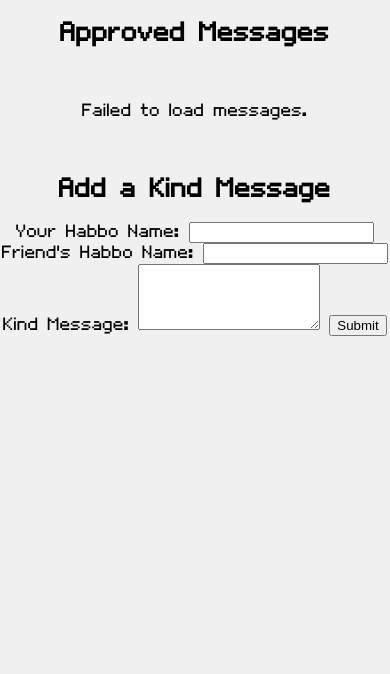
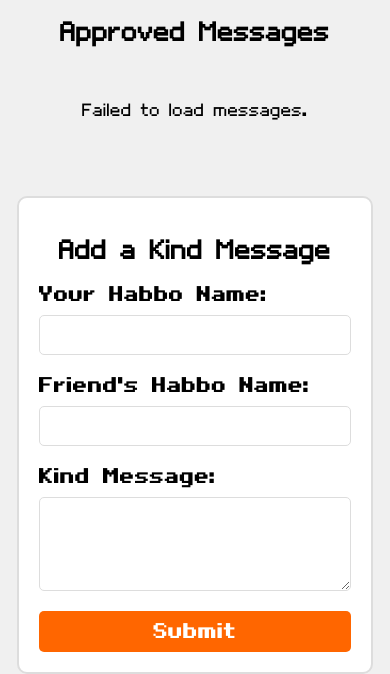
Before and after one commit to originsmatthew/habbo-message-wall, a PHP site: page /test.html in a window 390 px wide. Shown: the part 243-917 px from the top of the page. Before the commit the page ends 579 px from the top, so only its background shows below. Run offline with PHP 8.4, Linux system fonts and the light colour scheme.

Commit message:
Update style.css

```diff
--- a/style.css
+++ b/style.css
@@ -283,6 +278,127 @@
   justify-content: center;
   align-items: center;
   margin-top: 20px;
+}
+
+#pagination button {
+  margin: 0 10px;
+  font-family: "Volter Goldfish Bold", Arial, sans-serif;
+  padding: 5px 15px;
+}
+
+#pagination .page-number {
+  font-family: "Volter Goldfish Bold", Arial, sans-serif;
+  font-size: 1em;
+  color: #333;
+}
+
+footer a:hover {
+  text-decoration: underline;
+}
+
+
+/* Hyperlink styling */
+a {
+  color: #ff6600; /* Orange link color */
+  text-decoration: none;
+  font-family: "Volter Goldfish Bold", Arial, sans-serif;
+}
+
+a:hover {
+  color: #ff3300; /* Darker orange on hover */
+  text-decoration: underline;
+}
+
+/* Navigation buttons */
+nav a {
+  background-color: #ff6600;
+  color: white;
+  text-decoration: none;
+  padding: 8px 16px; /* Smaller navigation boxes */
+  border-radius: 5px;
+  font-family: "Volter Goldfish Bold";
+  font-size: 1em;
+}
+
+nav a:hover {
+  background-color: #ff3300; /* Darker orange on hover */
+  color: white; /* Ensure the text remains white */
+  text-decoration: none; /* No underline */
+}
+
+/* Form container for add message */
+.form-container {
+  margin-top: 40px;
+  padding: 20px;
+  background-color: #fff;
+  border: 2px solid #ddd;
+  border-radius: 10px;
+  width: 80%;
+  max-width: 600px;
+  margin-left: auto;
+  margin-right: auto;
+}
+
+/* Form styling */
+form {
+  display: flex;
+  flex-direction: column;
+}
+
+label {
+  font-family: "Volter Goldfish Bold", Arial, sans-serif;
+  font-size: 1.2em;
+  margin-bottom: 10px;
+  text-align: left;
+}
+
+input[type="text"],
+textarea {
+  padding: 10px;
+  font-family: "Volter Goldfish", Arial, sans-serif;
+  font-size: 1em;
+  margin-bottom: 20px;
+  border: 1px solid #ddd;
+  border-radius: 5px;
+  width: 100%;
+  box-sizing: border-box;
+}
+
+textarea {
+  resize: vertical;
+}
+
+button {
+  padding: 10px 20px;
+  background-color: #ff6600;
+  color: white;
+  font-family: "Volter Goldfish Bold";
+  font-size: 1.2em;
+  border: none;
+  border-radius: 5px;
+  cursor: pointer;
+}
+
+button:hover {
+  background-color: #ff3300;
+}
+
+/* Footer styling */
+footer {
+  margin-top: 30px;
+}
+
+footer p {
+  margin: 5px 0;
+}
+
+footer a {
+  color: #ff6600;
+  text-decoration: none;
+}
+
+footer a:hover {
+  text-decoration: underline;
 }
 
 /* Winners table styling */
```
Also changed, not shown: other parts of style.css (+53 -48 lines).
